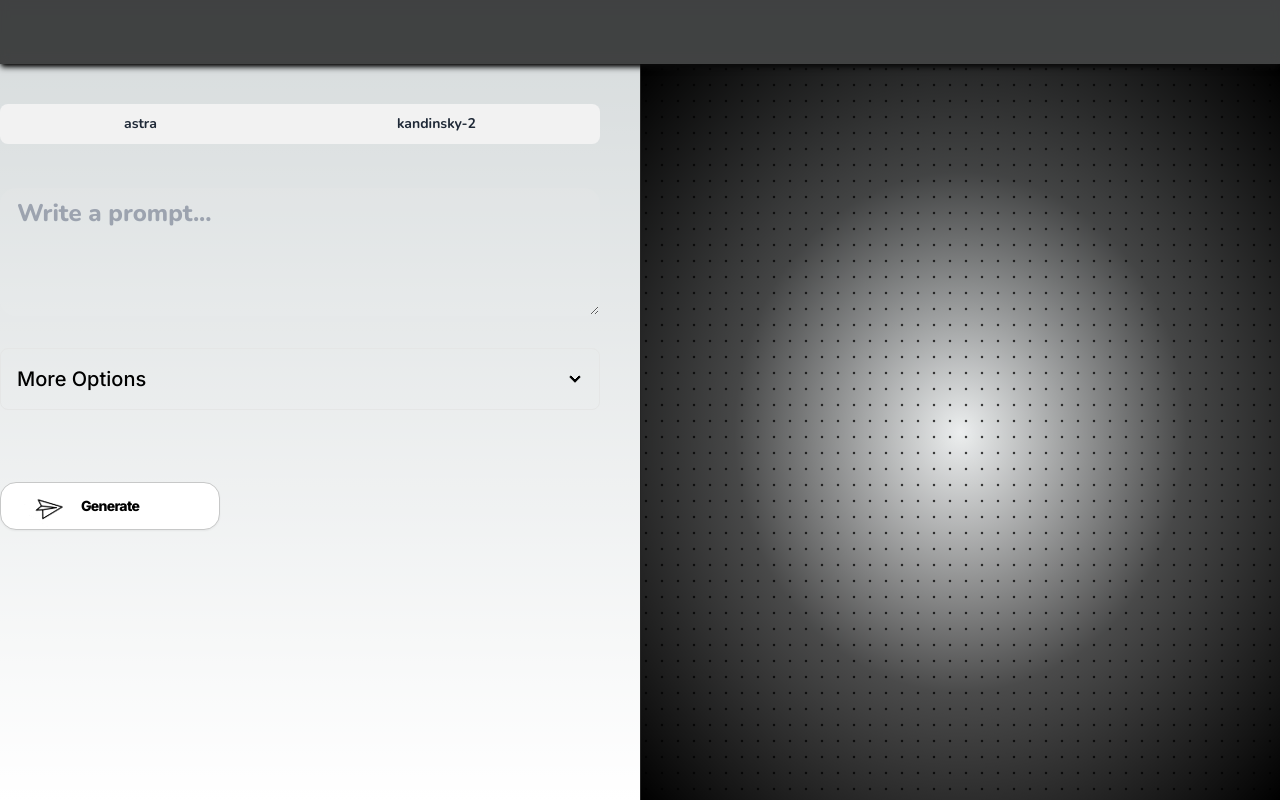
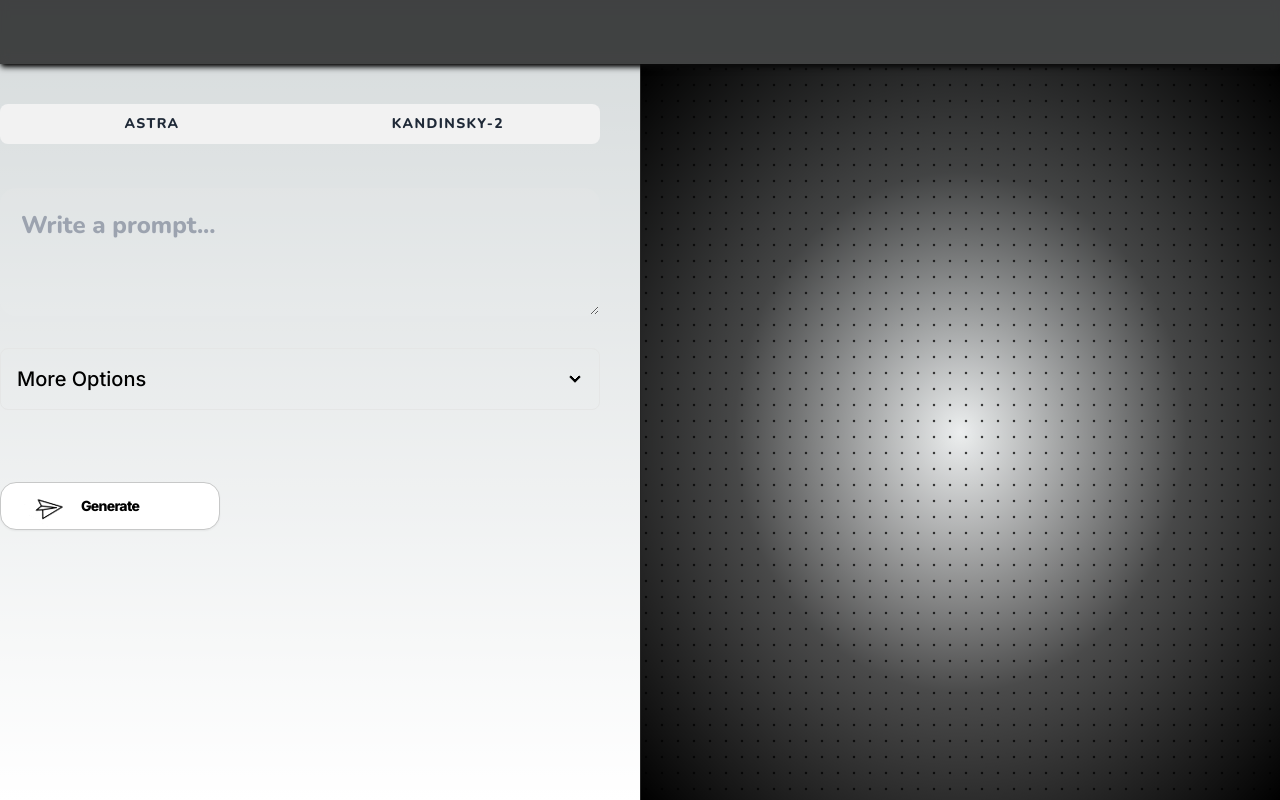
Before and after one commit to airplaneboy/replicate-MLM, a Next.js app: page /prompt/lorenzomarines-astra in a window 1280 px wide. Built offline with nearby package versions, Linux system fonts and the light colour scheme.

Commit message:
Made minor adjustments to prompt page

```diff
--- a/src/containers/Prompt.tsx
+++ b/src/containers/Prompt.tsx
@@ -74,13 +74,13 @@
         id='output'
         onSubmit={handleSubmit}
         className='pt-5 pb-10 lg:py-10 flex-1 flex space-between gap-8 flex-col overflow-y-auto '>
-        <div role='tablist' className='tabs tabs-boxed'>
+        <div role='tablist' className='tabs tabs-boxed mx-5 lg:mx-0 flex flex-row justify-between items-center'>
           <Link
             href='/prompt/lorenzomarines-astra'
             role='tab'
             className={cn(
               segment == 'lorenzomarines-astra' && 'tab-active !text-white !bg-info ',
-              'tab font-bold font-nunito '
+              'tab font-extrabold font-nunito tracking-widest uppercase flex-1'
             )}>
             astra
           </Link>
@@ -89,7 +89,7 @@
             role='tab'
             className={cn(
               segment == 'aiforever-kandinsky2' && 'tab-active !text-white !bg-info ',
-              'tab font-bold font-nunito '
+              'tab font-extrabold font-nunito tracking-widest uppercase flex-1'
             )}>
             kandinsky-2
           </Link>
@@ -101,7 +101,7 @@
           name='prompt'
           placeholder='Write a prompt...'
           className={
-            'mt-3 max-sm:border-x-0 rounded-none sm:rounded-2xl textarea textarea-ghost w-full focus:bg-[unset] font-extrabold font-nunito h-32 text-lg sm:text-2xl'
+            'mt-3 max-sm:border-x-0 rounded-none sm:p-5 lg:rounded-2xl textarea textarea-ghost w-full focus:bg-[unset] font-extrabold font-nunito h-32 text-lg sm:text-2xl'
           }
         />
         {/* </label> */}
```
